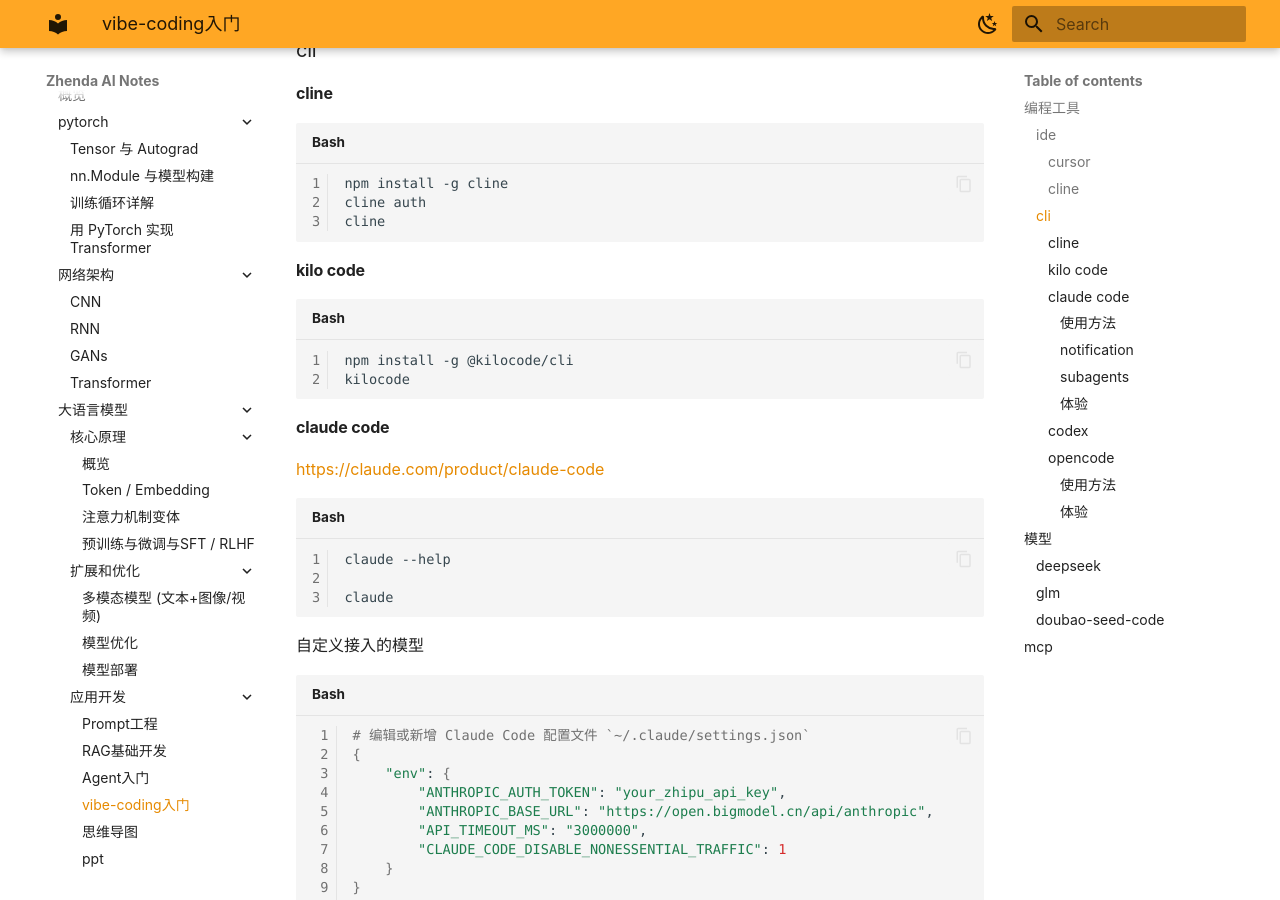
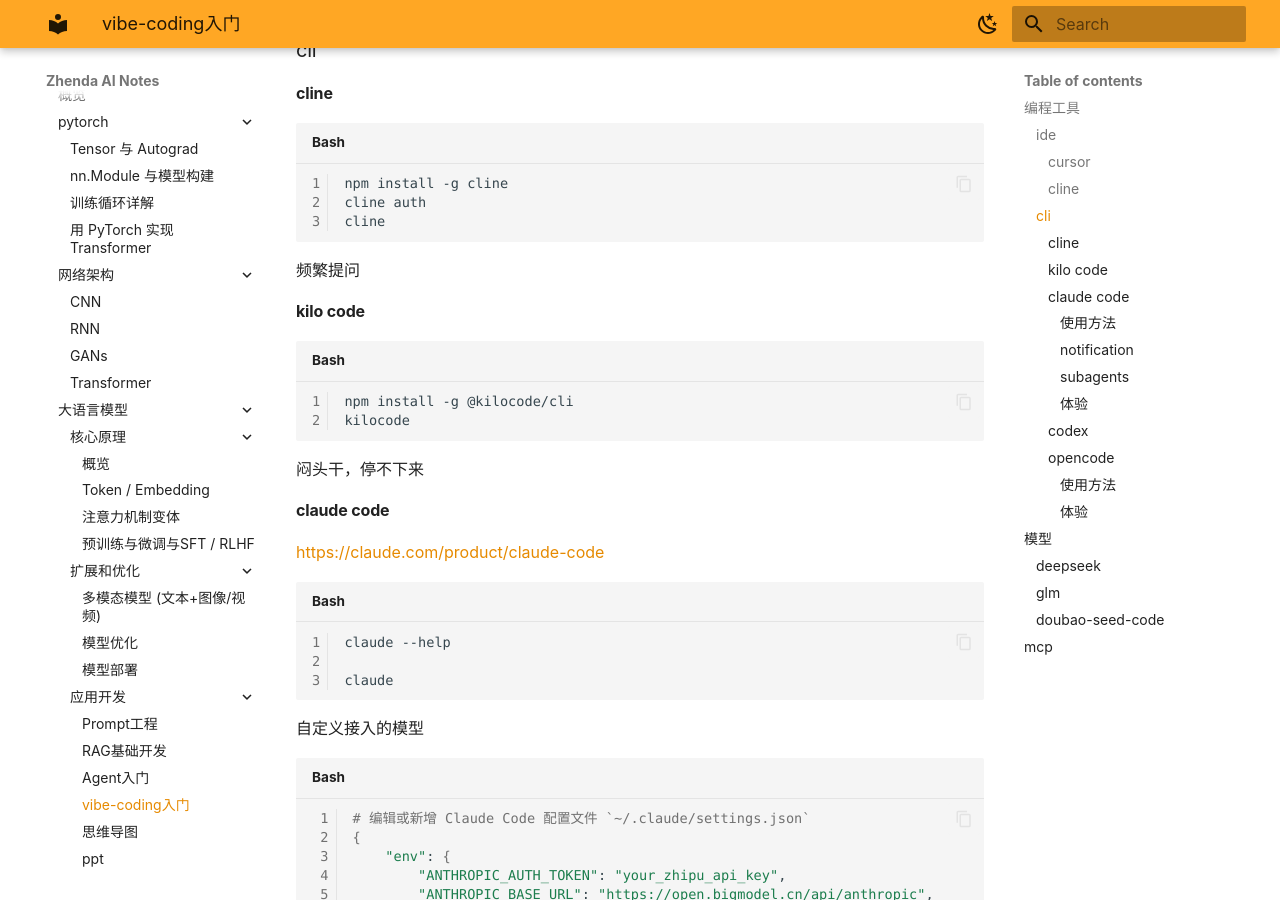
Before and after one commit to zhenda-hub/ai-note, an MkDocs documentation site: the page built from docs/dl/llm/dev/vibe-coding.md, in a window 1280 px wide and 900 px high, scrolled down 630 px. Built offline with MkDocs 1.6.1 and Material for MkDocs 9.7.7, drawn with Linux system fonts in a browser that asks for light colours; plug-ins that fetch from the network failed and are left out.

Commit message:
Update vibe-coding.md

````diff
--- a/docs/dl/llm/dev/vibe-coding.md
+++ b/docs/dl/llm/dev/vibe-coding.md
@@ -28,12 +28,16 @@
 cline
 ```
 
+频繁提问
+
 #### kilo code
 
 ```bash
 npm install -g @kilocode/cli
 kilocode
 ```
+
+闷头干，停不下来
 
 #### claude code
 
````
